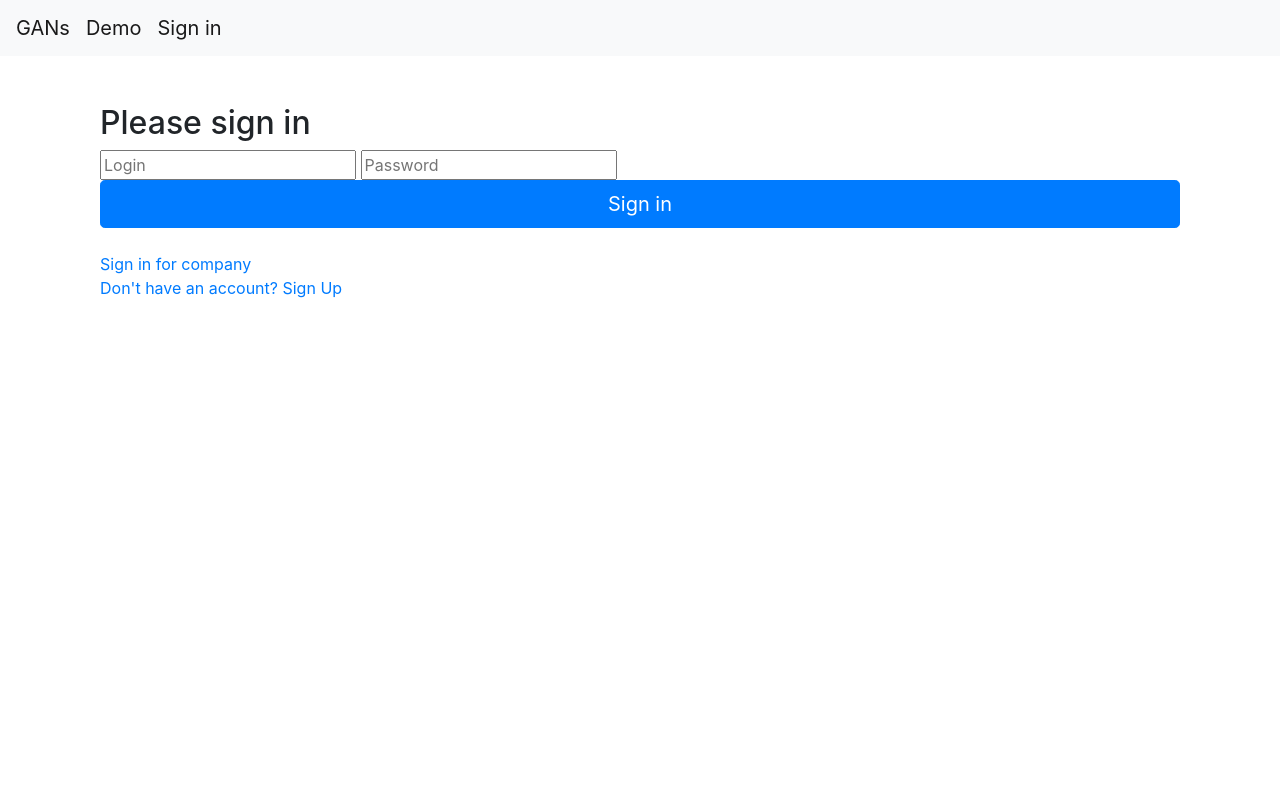
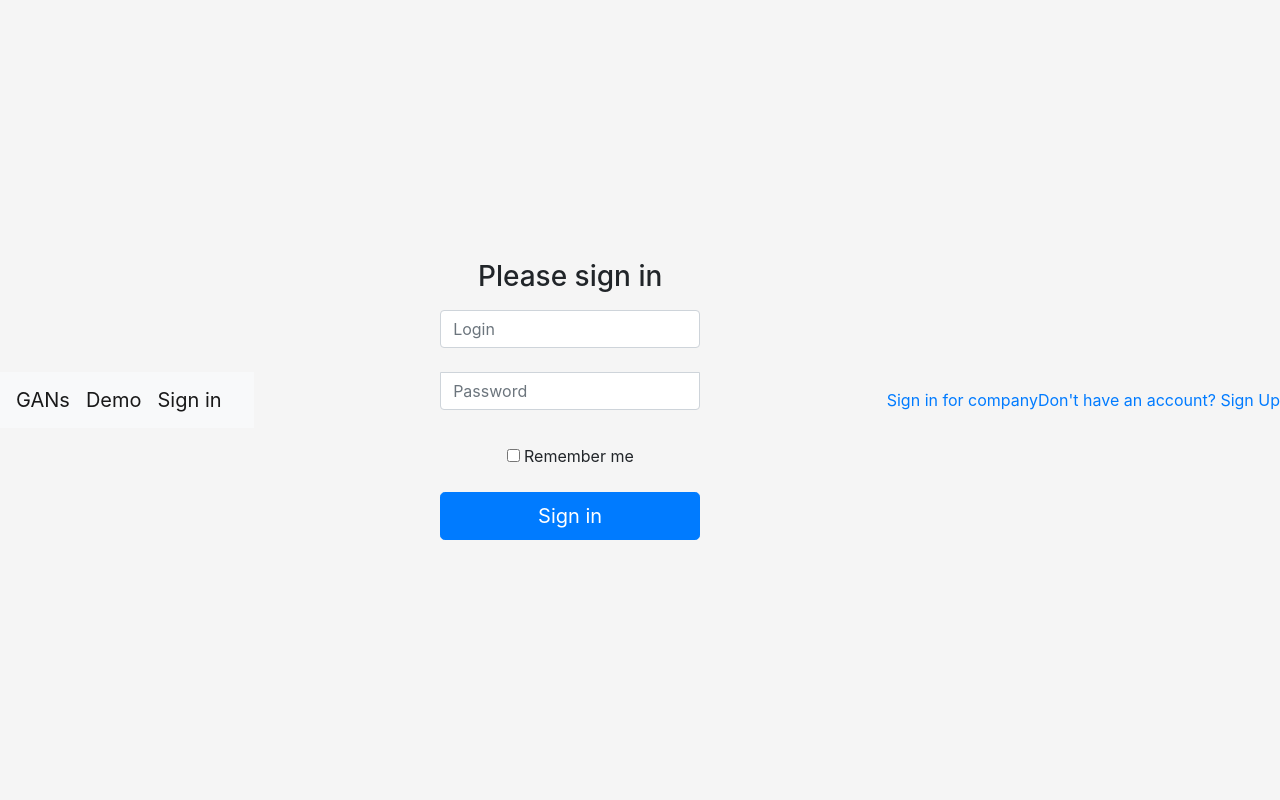
Before and after one commit to DarkPrinceWarrior/Bachelor_GANs, a Flask app: page /login in a window 1280 px wide. Run offline with Flask 2, Linux system fonts and the light colour scheme; data that the repository does not hold is empty; some libraries are stand-ins or nearby versions.

Commit message:
css added

```diff
--- a/app/controllers.py
+++ b/app/controllers.py
@@ -32,10 +32,10 @@ def index():
 
 class LoginForm(FlaskForm):
     login = StringField(validators=[
-        InputRequired(), Length(min=4, max=20)], render_kw={"placeholder": "Login"})
+        InputRequired(), Length(min=4, max=20)], render_kw={"class": "form-control", "placeholder": "Login"})
 
     password = PasswordField(validators=[
-        InputRequired(), Length(min=8, max=20)], render_kw={"placeholder": "Password"})
+        InputRequired(), Length(min=8, max=20)], render_kw={"class": "form-control","placeholder": "Password"})
 
     remember = BooleanField("remember me")
 
@@ -57,13 +57,13 @@ def login():
 
 class RegisterForm(FlaskForm):
     login = StringField(validators=[
-        InputRequired(), Length(min=4, max=20)], render_kw={"placeholder": "Login"})
+        InputRequired(), Length(min=4, max=20)], render_kw={"class": "form-control","placeholder": "Login"})
 
     email = StringField(validators=[
-        InputRequired(), Length(min=4, max=20)], render_kw={"placeholder": "Email"})
+        InputRequired(), Length(min=4, max=20)], render_kw={"class": "form-control","placeholder": "Email"})
 
     password = PasswordField(validators=[
-        InputRequired(), Length(min=8, max=20)], render_kw={"placeholder": "Password"})
+        InputRequired(), Length(min=8, max=20)], render_kw={"class": "form-control","placeholder": "Password"})
 
     submit = SubmitField('Register')
 
--- a/app/templates/base.html
+++ b/app/templates/base.html
@@ -4,17 +4,68 @@
 
     <meta charset="utf-8">
     <meta name="viewport" content="width=device-width, initial-scale=1, shrink-to-fit=no">
-{#    <link rel="stylesheet" href="https://cdn.jsdelivr.net/npm/bootstrap@4.0.0/dist/css/bootstrap.min.css"#}
-{#          integrity="sha384-Gn5384xqQ1aoWXA+058RXPxPg6fy4IWvTNh0E263XmFcJlSAwiGgFAW/dAiS6JXm" crossorigin="anonymous">#}
     <link rel="stylesheet" href="https://stackpath.bootstrapcdn.com/bootstrap/4.3.1/css/bootstrap.min.css"
           integrity="sha384-ggOyR0iXCbMQv3Xipma34MD+dH/1fQ784/j6cY/iJTQUOhcWr7x9JvoRxT2MZw1T" crossorigin="anonymous">
+    <meta name="theme-color" content="#712cf9">
+
 {#    <link rel="stylesheet" href="{{ url_for('static', filename= 'css/style.css') }}">#}
+    <style>
+      .bd-placeholder-img {
+        font-size: 1.125rem;
+        text-anchor: middle;
+        -webkit-user-select: none;
+        -moz-user-select: none;
+        user-select: none;
+      }
 
+      @media (min-width: 768px) {
+        .bd-placeholder-img-lg {
+          font-size: 3.5rem;
+        }
+      }
 
+      .b-example-divider {
+        height: 3rem;
+        background-color: rgba(0, 0, 0, .1);
+        border: solid rgba(0, 0, 0, .15);
+        border-width: 1px 0;
+        box-shadow: inset 0 .5em 1.5em rgba(0, 0, 0, .1), inset 0 .125em .5em rgba(0, 0, 0, .15);
+      }
 
+      .b-example-vr {
+        flex-shrink: 0;
+        width: 1.5rem;
+        height: 100vh;
+      }
+
+      .bi {
+        vertical-align: -.125em;
+        fill: currentColor;
+      }
+
+      .nav-scroller {
+        position: relative;
+        z-index: 2;
+        height: 2.75rem;
+        overflow-y: hidden;
+      }
+
+      .nav-scroller .nav {
+        display: flex;
+        flex-wrap: nowrap;
+        padding-bottom: 1rem;
+        margin-top: -1px;
+        overflow-x: auto;
+        text-align: center;
+        white-space: nowrap;
+        -webkit-overflow-scrolling: touch;
+      }
+    </style>
+
+    <link href="{{url_for("static", filename="signin.css")}}" rel="stylesheet">
     <title>{% block title %} {% endblock %}</title>
   </head>
-  <body>
+  <body class="text-center">
     <nav class="navbar navbar-expand-md navbar-light bg-light">
         <a class="navbar-brand" href="/">GANs</a>
         <button class="navbar-toggler" type="button" data-toggle="collapse" data-target="#navbarNav" aria-controls="navbarNav" aria-expanded="false" aria-label="Toggle navigation">
@@ -31,9 +82,10 @@
         </div>
     </nav>
 
-     <div class="container">
+
         {% block content %} {% endblock %}
-     </div>
+
+
 
     <!-- Optional JavaScript -->
     <!-- jQuery first, then Popper.js, then Bootstrap JS -->
--- a/app/templates/login.html
+++ b/app/templates/login.html
@@ -7,22 +7,33 @@
 {% block content %}
 
     <br>
- <div class="container">
-        <br>
 
-      <form class="form-signin" method="POST" action="/login">
-        <h2 class="form-signin-heading">Please sign in</h2>
-        {{ form.hidden_tag() }}
-        {{ form.login }}
-        {{ form.password }}
-        <button class="btn btn-lg btn-primary btn-block" type="submit">Sign in</button>
+    <main class="form-signin w-25 m-auto">
+      <form  class="form-signin" method="POST" action="/login">
+        <h1 class="h3 mb-3 fw-normal">Please sign in</h1>
+            {{ form.hidden_tag() }}
+        <div class="form-floating">
+             {{ form.login }}
+        </div>
+          <br>
+        <div class="form-floating">
+            {{ form.password }}
+        </div>
+          <br>
+        <div class="checkbox mb-3">
+          <label>
+            {{ form.remember }} Remember me
+          </label>
+        </div>
+        <button class="w-100 btn btn-lg btn-primary" type="submit">Sign in</button>
       </form>
+    </main>
+
 
 
    <br>
      <a href="{{ url_for('login') }}">Sign in for company</a>
     <br>
     <a href="{{ url_for('register') }}">Don't have an account? Sign Up</a>
-    </div>
 
 {% endblock %}
--- /dev/null
+++ b/app/templates/static/signin.css
@@ -0,0 +1,33 @@
+html,
+body {
+  height: 100%;
+}
+
+body {
+  display: flex;
+  align-items: center;
+  padding-top: 40px;
+  padding-bottom: 40px;
+  background-color: #f5f5f5;
+}
+
+.form-signin {
+  max-width: 330px;
+  padding: 15px;
+}
+
+.form-signin .form-floating:focus-within {
+  z-index: 2;
+}
+
+.form-signin input[type="email"] {
+  margin-bottom: -1px;
+  border-bottom-right-radius: 0;
+  border-bottom-left-radius: 0;
+}
+
+.form-signin input[type="password"] {
+  margin-bottom: 10px;
+  border-top-left-radius: 0;
+  border-top-right-radius: 0;
+}
```
Also changed, not shown: app/templates/register.html (+20 -8 lines).
